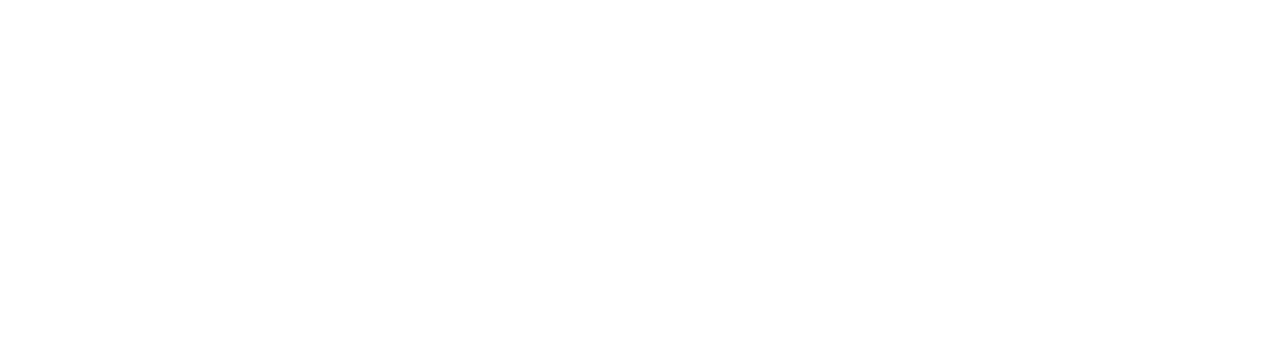
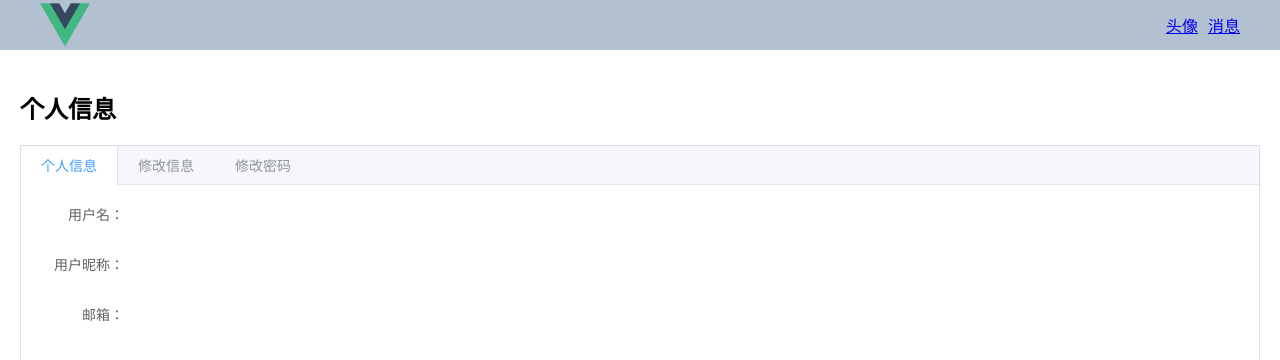
Before and after one commit to DiamondDocument/DD_frontend, a Vue app: page /user/information in a window 1280 px wide. Shown: the top 360 px of the page. Built offline with nearby package versions, Linux system fonts and the light colour scheme.

Commit message:
THR: 完成个人信息页面

```diff
--- a/public/index.html
+++ b/public/index.html
@@ -15,3 +15,10 @@
     <!-- built files will be auto injected -->
   </body>
 </html>
+
+<style>
+body {
+    margin: 0;
+    padding: 0;
+}
+</style>
--- a/src/App.vue
+++ b/src/App.vue
@@ -24,4 +24,6 @@ export default {
 /*  color: #2c3e50;*/
 /*  margin-top: 60px;*/
 /*}*/
+
+
 </style>
--- a/src/views/User/Information.vue
+++ b/src/views/User/Information.vue
@@ -1,13 +1,115 @@
 <template>
+  <div>
+    <el-container>
+      <el-header class="Header" style="height: 50px">
+        <img src="../../assets/logo.png" style="width: 50px; height: 50px;">
+        <div>
+          <a href="#" style="padding: 0 10px 0 0">头像</a>
+          <a href="#" @click="toMessage">消息</a>
+        </div>
+      </el-header>
+      <el-main >
+        <h2>
+          个人信息
+        </h2>
 
+        <div>
+          <el-tabs type="border-card">
+            <el-tab-pane label="个人信息">
+              <el-form
+                  label-position="Rignt"
+                  label-width="100px"
+                  style="max-width: 460px"
+              >
+                <el-form-item label="用户名：">
+                  {{ userName }}
+                </el-form-item>
+
+                <el-form-item label="用户昵称：">
+                  {{ nickName }}
+                </el-form-item>
+
+                <el-form-item label="邮箱：">
+                  {{ email }}
+                </el-form-item>
+
+              </el-form>
+            </el-tab-pane>
+
+
+            <el-tab-pane label="修改信息">
+              <el-form
+                  label-position="Rignt"
+                  label-width="100px"
+                  style="max-width: 460px"
+              >
+                <el-form-item label="用户昵称：">
+                  <el-input type="text" style="margin-bottom: 10px"></el-input>
+                  <el-button type="success">修改昵称</el-button>
+                </el-form-item>
+
+                <el-form-item label="邮箱：">
+                  <el-input type="text" style="margin-bottom: 10px">
+                    <template #append>
+                      <el-button >发送验证码</el-button>
+                    </template>
+                  </el-input>
+
+                  <el-form label-position="Left">
+                    <el-form-item label="验证码">
+                      <el-input type="text"></el-input>
+                    </el-form-item>
+                  </el-form>
+
+                  <el-button type="success">修改邮箱</el-button>
+                </el-form-item>
+              </el-form>
+            </el-tab-pane>
+
+
+            <el-tab-pane label="修改密码">
+              <el-form
+                  label-position="Rignt"
+                  label-width="100px"
+                  style="max-width: 460px"
+              >
+                <el-form-item label="原密码：">
+                  <el-input v-model="oldPassword" type="password"/>
+                </el-form-item>
+
+                <el-form-item label="新密码：">
+                  <el-input v-model="newPassword" type="password"/>
+                </el-form-item>
+
+                <div style="margin-left: 200px;">
+                  <el-button type="success">
+                    提交修改
+                  </el-button>
+                </div>
+
+              </el-form>
+            </el-tab-pane>
+
+          </el-tabs>
+        </div>
+
+      </el-main>
+    </el-container>
+  </div>
 </template>
 
 <script>
 export default {
-  name: "Information"
+  name: "Information",
 }
 </script>
 
 <style scoped>
-
+.Header {
+  background-color: #B3C0D1;
+  display: flex;
+  justify-content: space-between;
+  align-items: center;
+  padding: 5px 40px;
+}
 </style>
```
